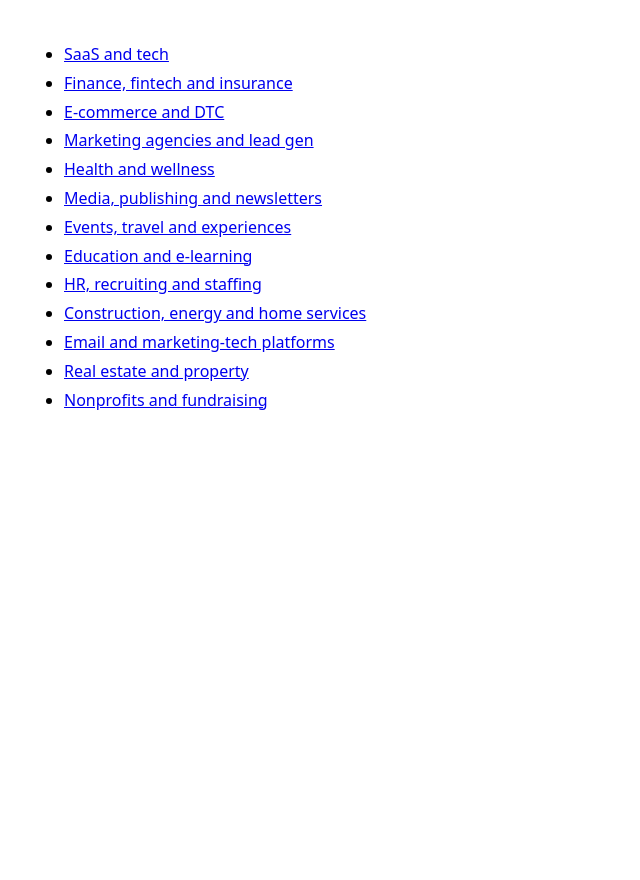
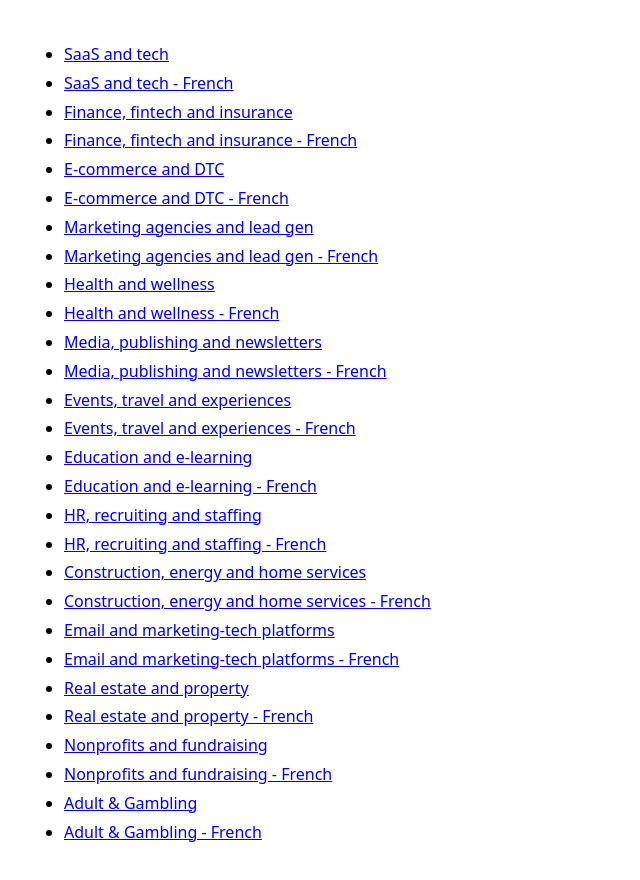
Before and after one commit to lawrencemailsoar/reviews, a plain HTML site: page index.html in a window 1280 px wide. Shown: the whole page, without its empty margins (0-640 px from the left). Before the commit the page ends 800 px from the top, so only its background shows below. Drawn offline with Linux system fonts and the light colour scheme.

Commit message:
Update index.html

```diff
--- a/index.html
+++ b/index.html
@@ -9,18 +9,33 @@
 <body>
 <ul>
   <li><a href="saas.html">SaaS and tech</a></li>
+  <li><a href="saas-fr.html">SaaS and tech - French</a></li>
   <li><a href="finance.html">Finance, fintech and insurance</a></li>
+  <li><a href="finance-fr.html">Finance, fintech and insurance - French</a></li>
   <li><a href="ecommerce.html">E-commerce and DTC</a></li>
+  <li><a href="ecommerce-fr.html">E-commerce and DTC - French</a></li>
   <li><a href="agencies.html">Marketing agencies and lead gen</a></li>
+  <li><a href="agencies-fr.html">Marketing agencies and lead gen - French</a></li>
   <li><a href="health.html">Health and wellness</a></li>
+  <li><a href="health-fr.html">Health and wellness - French</a></li>
   <li><a href="media.html">Media, publishing and newsletters</a></li>
+  <li><a href="media-fr.html">Media, publishing and newsletters - French</a></li>
   <li><a href="events.html">Events, travel and experiences</a></li>
+  <li><a href="events-fr.html">Events, travel and experiences - French</a></li>
   <li><a href="education.html">Education and e-learning</a></li>
+  <li><a href="education-fr.html">Education and e-learning - French</a></li>
   <li><a href="hr.html">HR, recruiting and staffing</a></li>
+  <li><a href="hr-fr.html">HR, recruiting and staffing - French</a></li>
   <li><a href="home-services.html">Construction, energy and home services</a></li>
+  <li><a href="home-services-fr.html">Construction, energy and home services - French</a></li>
   <li><a href="platforms.html">Email and marketing-tech platforms</a></li>
+  <li><a href="platforms-fr.html">Email and marketing-tech platforms - French</a></li>
   <li><a href="real-estate.html">Real estate and property</a></li>
+  <li><a href="real-estate-fr.html">Real estate and property - French</a></li>
   <li><a href="nonprofit.html">Nonprofits and fundraising</a></li>
+  <li><a href="nonprofit-fr.html">Nonprofits and fundraising - French</a></li>
+  <li><a href="adult.html">Adult & Gambling</a></li>
+  <li><a href="adult-fr.html">Adult & Gambling - French</a></li>
 </ul>
 </body>
 </html>
```
